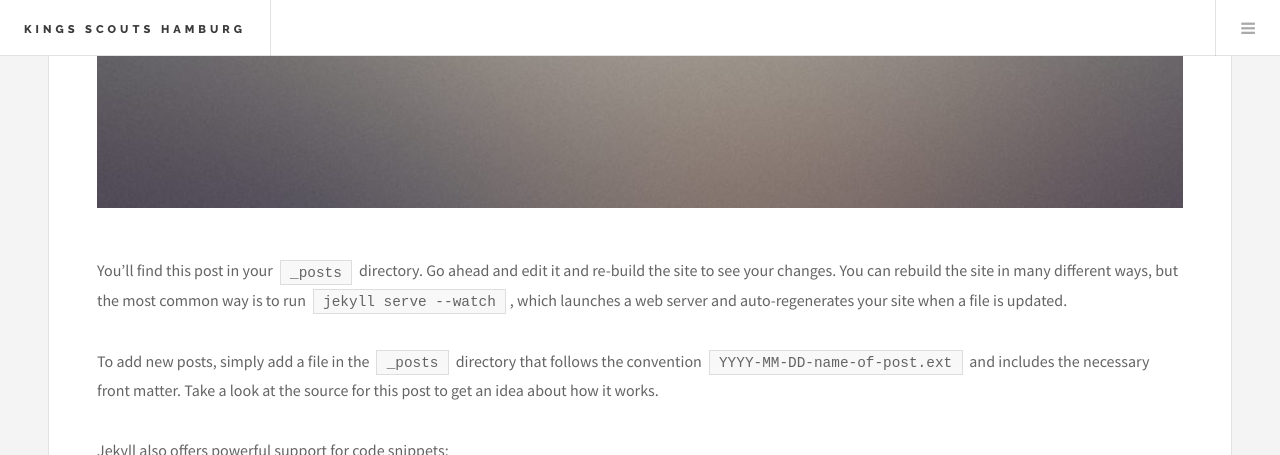
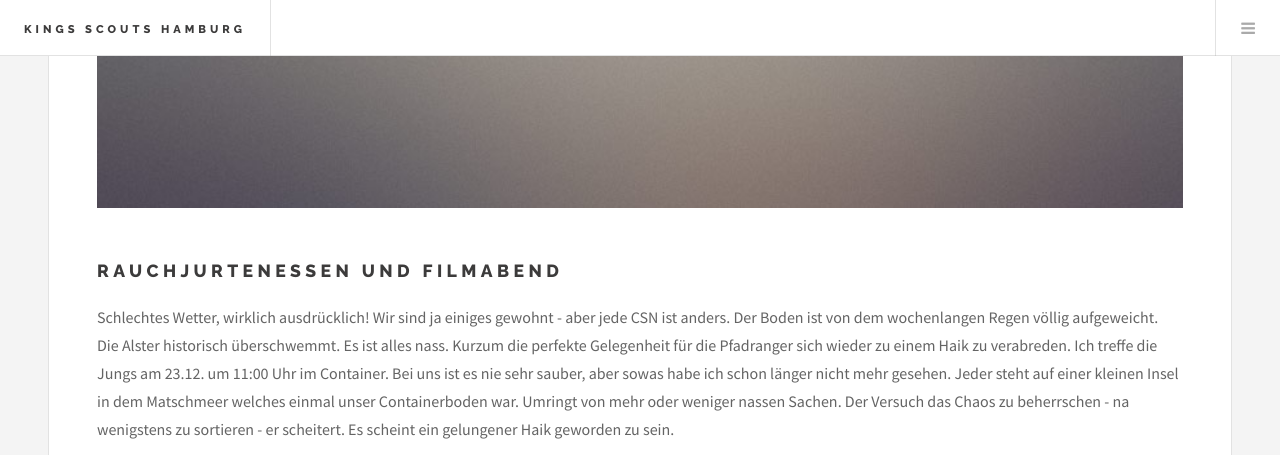
Before and after one commit to nielsole/kingsscouts, a Jekyll site: the page built from _posts/2015-11-14-welcome-to-jekyll4.markdown, in a window 1280 px wide and 1400 px high, scrolled down 804 px. Shown: the top 455 px of the window. Built offline with Jekyll 4.4.1, drawn with Linux system fonts in a browser that asks for light colours; some of the changed text lies outside the part shown; grey boxes are pictures that could not be loaded.

Commit message:
Updated 2015-11-14-welcome-to-jekyll4.markdown

```diff
--- a/_posts/2015-11-14-welcome-to-jekyll4.markdown
+++ b/_posts/2015-11-14-welcome-to-jekyll4.markdown
@@ -1,27 +1,23 @@
 ---
 layout: post
-title:  "Welcome to Jekyll!"
-date:   2015-11-14 16:52:07
+title: Fleischfondue bei Sturm und Regen
+date: 2015-11-14T16:52:07.000Z
 categories: jekyll update
 tags: jekyll update
 image: /images/pic01.jpg
+published: true
 ---
-You’ll find this post in your `_posts` directory. Go ahead and edit it and re-build the site to see your changes. You can rebuild the site in many different ways, but the most common way is to run `jekyll serve --watch`, which launches a web server and auto-regenerates your site when a file is updated.
 
-To add new posts, simply add a file in the `_posts` directory that follows the convention `YYYY-MM-DD-name-of-post.ext` and includes the necessary front matter. Take a look at the source for this post to get an idea about how it works.
+## Rauchjurtenessen und Filmabend
+Schlechtes Wetter, wirklich ausdrücklich! Wir sind ja einiges gewohnt - aber jede CSN ist anders. Der Boden ist von dem wochenlangen Regen völlig aufgeweicht. Die Alster historisch überschwemmt. Es ist alles nass. Kurzum die perfekte Gelegenheit für die Pfadranger sich wieder zu einem Haik zu verabreden.
+Ich treffe die Jungs am 23.12. um 11:00 Uhr im Container. Bei uns ist es nie sehr sauber, aber sowas habe ich schon länger nicht mehr gesehen. Jeder steht auf einer kleinen Insel in dem Matschmeer welches einmal unser Containerboden war. Umringt von mehr oder weniger nassen Sachen. Der Versuch das Chaos zu beherrschen - na wenigstens zu sortieren - er scheitert. Es scheint ein gelungener Haik geworden zu sein.
 
-Jekyll also offers powerful support for code snippets:
+Ab 15:00 Uhr beginnt der Aufbau für die CSN 2014. Es wird bei endlosem Regen ein Kaminzugtunnel gegraben, eine Feuerstelle darüber errichtet und eine Jurte platziert. Wind und Wassermassen machen dem Jurtendach statisch zu schaffen und es dauert einige Zeit bis das Dach zufriedenstellend abgespannt ist. Drinne prasselt schon ein recht großes Feuer fur das wir unsere guten, jahrelang abgelagerten Walnussholzvorräte hergeben. Bei der Wärme steigt überall weißer Wasserdampf auf. Der Zeltboden wird großzügig mit BW-Ponchos und Gewebeplanen ausgelegt, so dass das Zelt nur noch ohne Schuhe betreten werden darf. Drei auf den Boden gelegte Tischplatten bieten uns Platz zum essen. Auf jedem Tisch steht ein Trangiakocher mit heißem Fett, daneben Teller mit Fleisch, Fleisch, etwas Gemüse und Fleisch. Während es draußen weiter windet und regnet sitzen wir zu zwölft im Zelt und halten unsere bestückten Fonduespieße in das brodelnde Fett. Das trockene Holz auf dem Kaminzug brennt heiß und nahezu rauchfrei.
+![benni-csn.jpg]({{site.baseurl}}/_posts/benni-csn.jpg)
+Nach den Abwasch- und Aufräumarbeiten liegen wir in unseren Schlafsäcken und schauen mittels Beamer und Leinwand in der Jurte eine DVD. Als der Film zu Ende und das Feuer heruntergebrannt ist, legen wir uns schlafen. Inzwischen ist aus der rauchfreinen Jurte allerdings eine Räucherbude geworden. Trotz Rauch, Wind uns Regen überstehen jedoch alle die Nacht. Das Zelt wird nass und stinkend abgebaut uns später an geeigneter Stelle zum trocken aufgehängt. Ein Brötchenfrühstück rundet die CSN für dieses Jahr ab.
 
-{% highlight ruby %}
-def print_hi(name)
-  puts "Hi, #{name}"
-end
-print_hi('Tom')
-#=> prints 'Hi, Tom' to STDOUT.
-{% endhighlight %}
+Wir bedanken uns bei Malte und Matthias, die im Vergleich am allermeisten Zeit investiert haben, um diese CSN so zu realisieren.
 
-Check out the [Jekyll docs][jekyll] for more info on how to get the most out of Jekyll. File all bugs/feature requests at [Jekyll’s GitHub repo][jekyll-gh]. If you have questions, you can ask them on [Jekyll’s dedicated Help repository][jekyll-help].
+Benjamin
 
-[jekyll]:      http://jekyllrb.com
-[jekyll-gh]:   https://github.com/jekyll/jekyll
-[jekyll-help]: https://github.com/jekyll/jekyll-help
+Folgende Personen nahmen Teil: Nick B., Johannes F., Benjamin S., Johannes S., Jonas L., Marvin D., Matthias M., Niels-Ole K., Simon W., Malte Z., Frede H., Caspar F. ![]({{site.baseurl}}/)
```
